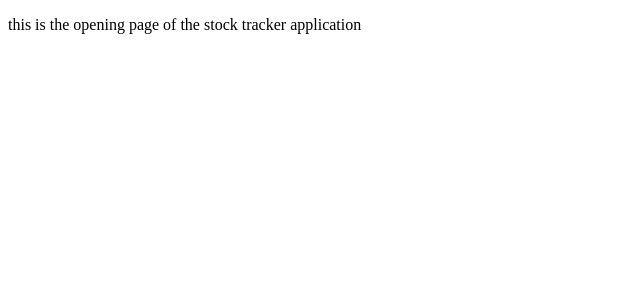
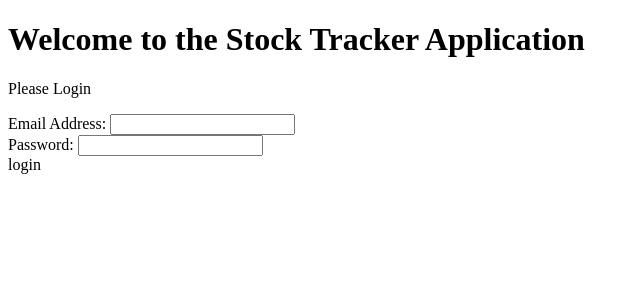
Before and after one commit to daniellebandong/stock-tracker, a React (Create React App) app: page /login in a window 1280 px wide. Shown: the top 300 px of the page, without its empty margins (0-640 px from the left). Built offline with nearby package versions, Linux system fonts and the light colour scheme.

Commit message:
set up routing between home.login, register pages

```diff
--- a/src/App.jsx
+++ b/src/App.jsx
@@ -1,11 +1,17 @@
 import React from "react";
-import  {BrowserRouter as Router, Switch, Route} from 'react-router-dom';
+import  {BrowserRouter as Router, Routes, Route} from 'react-router-dom';
+
+import HomePage from "./pages/HomePage";
+import LoginPage from "./pages/LoginPage";
+import Register from "./pages/Register";
 
 function App() {
   return (
-    <div>
-        <p>this is the opening page of the stock tracker application</p>
-    </div>
+      <Routes>
+        <Route path="/" element={<HomePage/>}/>
+        <Route path="/login" element={<LoginPage/>}/>
+        <Route path="/register" element={<Register/>}/>
+      </Routes>
   );
 }
 
```
Also changed, not shown: src/index.js (+4 -5 lines).
